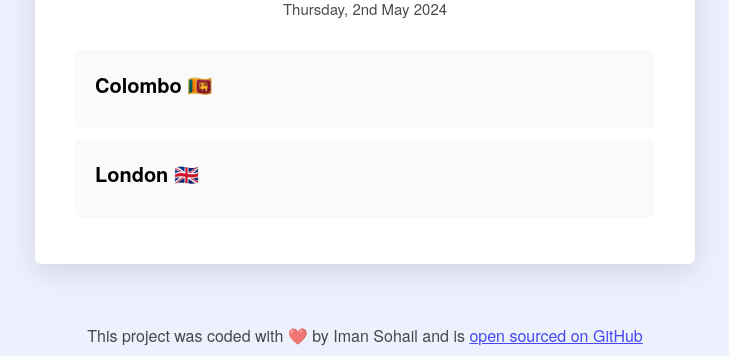
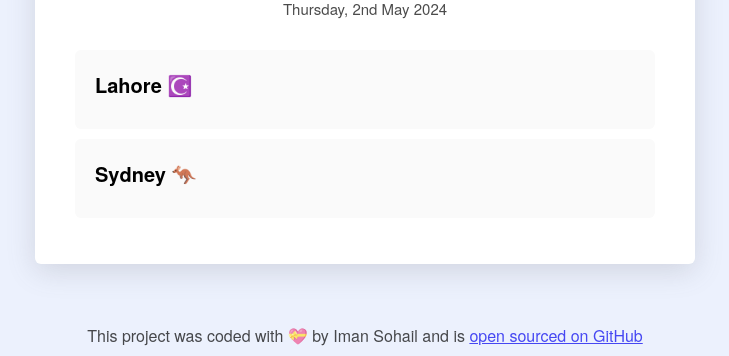
Before and after one commit to imanfsx/World-Clock, a plain HTML site: page index.html in a window 1280 px wide. Shown: the part 444-800 px from the top of the page, without its empty margins (275-1004 px from the left). Drawn offline with Linux system fonts and the light colour scheme; files that its build step writes are made by us from their sources; files whose address does not match are found by name.

Commit message:
updates to cities

```diff
--- a/index.html
+++ b/index.html
@@ -30,16 +30,16 @@
       </section>
 
       <ul id="cities">
-        <li class="city" id="colombo">
+        <li class="city" id="lahore">
           <div>
-            <h2>Colombo 🇱🇰</h2>
+            <h2>Lahore ☪️</h2>
             <div class="date"></div>
           </div>
           <div class="time"></div>
         </li>
-        <li class="city" id="london">
+        <li class="city" id="sydney">
           <div>
-            <h2>London 🇬🇧</h2>
+            <h2>Sydney 🦘</h2>
             <div class="date"></div>
           </div>
           <div class="time"></div>
@@ -47,7 +47,7 @@
       </ul>
     </div>
     <footer>
-      This project was coded with ❤️ by Iman Sohail and is
+      This project was coded with 💝 by Iman Sohail and is
       <a href="https://github.com/imanfsx/World-Clock" target="_blank">
         open sourced on GitHub</a
       >
```
